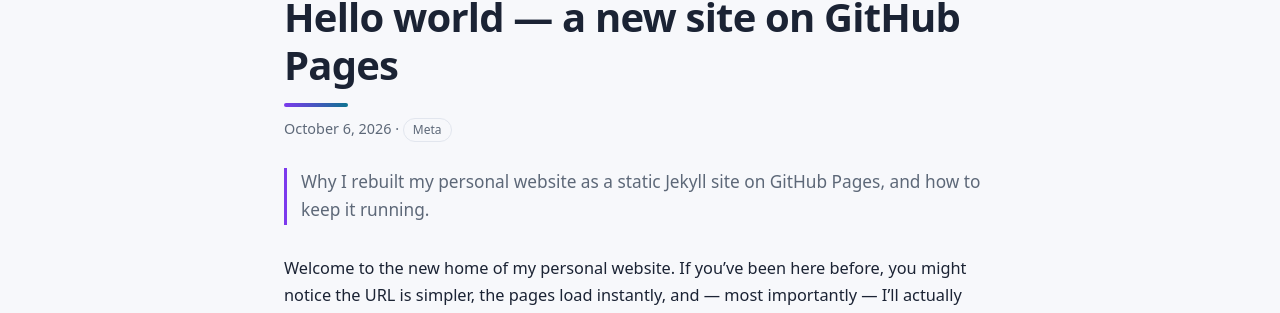
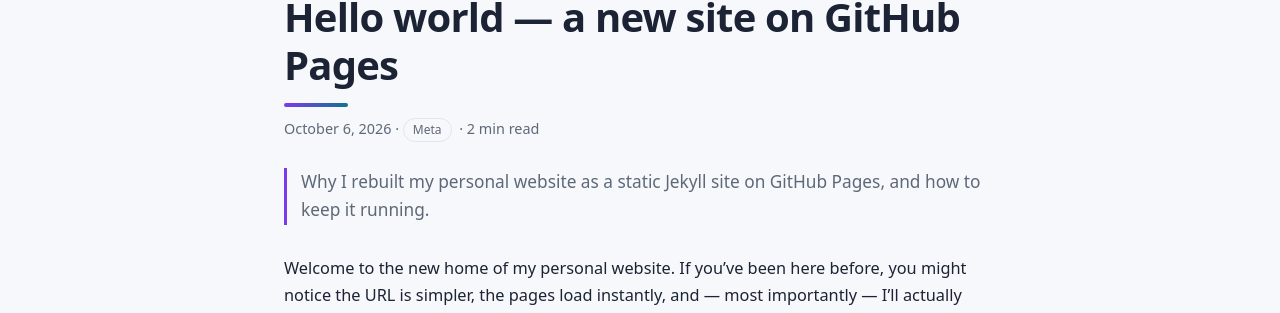
Before and after one commit to N-cryptd/N-cryptd.github.io, a Jekyll site: the page built from _posts/2026-10-06-hello-world-new-site.md, in a window 1280 px wide and 900 px high. Shown: the part 155-468 px from the top of the window. Built offline with Jekyll 4.4.1, drawn with Linux system fonts in a browser that asks for light colours.

Commit message:
feat: reading-time estimate in post meta (#17)

```diff
--- a/_layouts/post.html
+++ b/_layouts/post.html
@@ -9,9 +9,15 @@
   </nav>
   <header class="post-header">
     <h1 class="post-title">{{ page.title }}</h1>
+    {% comment %} Reading time: arithmetic on the rendered post text
+       (200 wpm, rounded up, minimum 1) — derived, never invented. {% endcomment %}
+    {% assign post_words = content | strip_html | normalize_whitespace | split: ' ' | size %}
+    {% assign reading_time = post_words | divided_by: 200.0 | ceil %}
+    {% if reading_time < 1 %}{% assign reading_time = 1 %}{% endif %}
     <p class="post-meta">
       <time datetime="{{ page.date | date_to_xmlschema }}">{{ page.date | date: '%B %-d, %Y' }}</time>
       {% if page.tags %} · {% for tag in page.tags %}<span class="tag">{{ tag }}</span>{% endfor %}{% endif %}
+      · {{ reading_time }}&nbsp;min&nbsp;read
     </p>
   </header>
   {% if page.description %}<p class="post-excerpt">{{ page.description }}</p>{% endif %}
```
